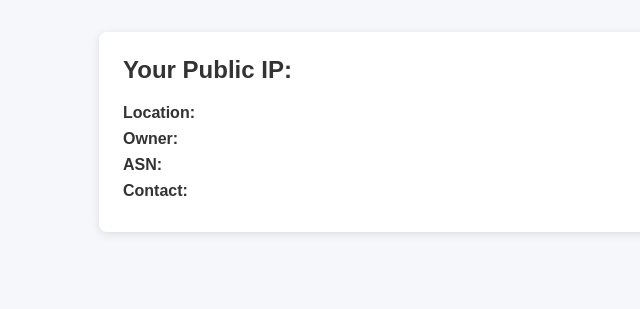
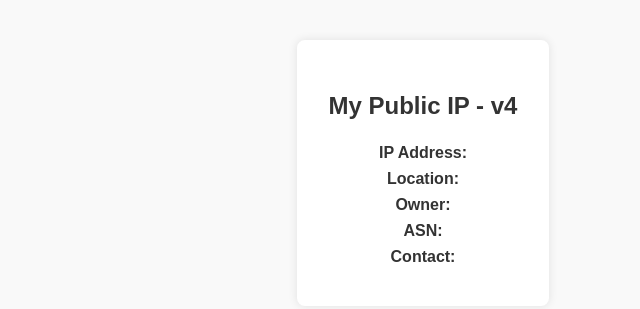
Before and after one commit to mathursunit/myip, a plain HTML site: page index.html in a window 1280 px wide. Shown: the whole page, without its empty margins (217-857 px from the left). Drawn offline with Linux system fonts and the light colour scheme; no server answers.

Commit message:
v4: Restored v2 look and added GeoIP location

```diff
--- a/index.html
+++ b/index.html
@@ -3,17 +3,18 @@
 <head>
   <meta charset="UTF-8" />
   <meta name="viewport" content="width=device-width, initial-scale=1.0"/>
-  <title>My Public IP - v3</title>
+  <title>My Public IP - v4</title>
   <style>
-    body { font-family: Arial, sans-serif; margin: 2em; background: #f5f7fa; color: #333; }
-    #ipInfo { background: white; padding: 1.5em; border-radius: 8px; box-shadow: 0 2px 10px rgba(0,0,0,0.1); max-width: 600px; margin: auto; }
-    h2 { margin-top: 0; }
+    body { font-family: Arial, sans-serif; padding: 2em; background: #f9f9f9; color: #333; text-align: center; }
+    #ipInfo { background: #fff; padding: 2em; margin: auto; display: inline-block; border-radius: 8px; box-shadow: 0 0 10px rgba(0,0,0,0.1); }
+    h2 { margin-bottom: 1em; }
     p { margin: 0.5em 0; }
   </style>
 </head>
 <body>
   <div id="ipInfo">
-    <h2>Your Public IP: <span id="ip"></span></h2>
+    <h2>My Public IP - v4</h2>
+    <p><strong>IP Address:</strong> <span id="ip"></span></p>
     <p><strong>Location:</strong> <span id="location"></span></p>
     <p><strong>Owner:</strong> <span id="owner"></span></p>
     <p><strong>ASN:</strong> <span id="asn"></span></p>
@@ -27,7 +28,7 @@
         const ip = data.ip;
         document.getElementById('ip').textContent = ip;
 
-        // Fetch GeoIP location
+        // GeoIP lookup
         fetch(`https://ipapi.co/${ip}/json/`)
           .then(res => res.json())
           .then(loc => {
@@ -38,7 +39,7 @@
             document.getElementById('location').textContent = 'Lookup failed';
           });
 
-        // Fetch IP ownership via RDAP
+        // RDAP ownership info
         fetch(`https://rdap.arin.net/registry/ip/${ip}`)
           .then(res => res.json())
           .then(rdap => {
```
